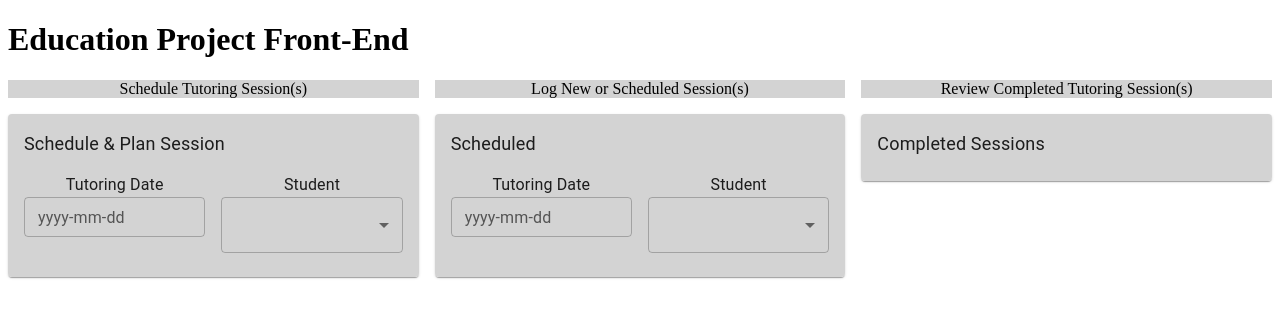
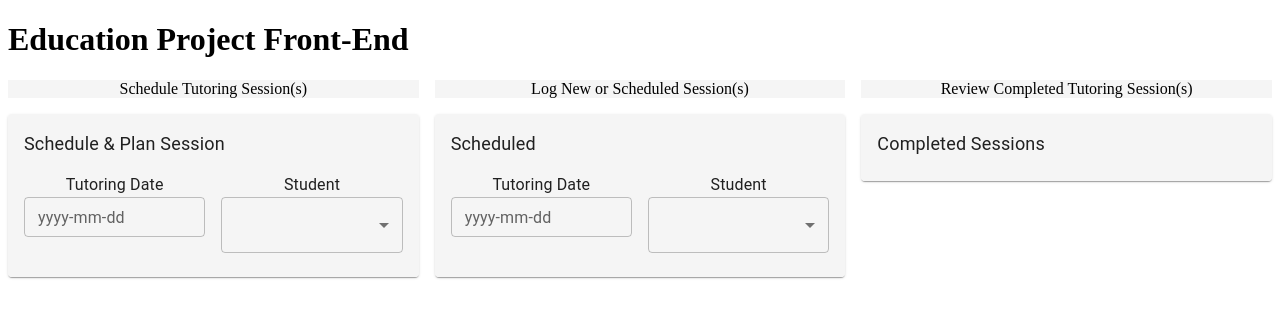
Before and after one commit to Hack4Impact-BU/Education-Project, a React (Create React App) app in the folder client/: page / in a window 1280 px wide. Shown: the top 318 px of the page. Built offline with nearby package versions, Linux system fonts and the light colour scheme.

Commit message:
changed color of the cards

```diff
--- a/client/src/Homepage.js
+++ b/client/src/Homepage.js
@@ -10,24 +10,25 @@ import InputLabel from '@mui/material/InputLabel'
 import Table from '@mui/material/Table'
 
 
+
 class Homepage extends React.Component {
     render() {
         return (
             <Box sx = {{flexGrow: 1}}>
             <Grid container spacing={2}>
                 <Grid item xs={4}>
-                    <div style={{backgroundColor:"lightGray", textAlign:'center'}}>Schedule Tutoring Session(s)</div>
+                    <div style={{backgroundColor:"WhiteSmoke", textAlign:'center'}}>Schedule Tutoring Session(s)</div>
                 </Grid>
                 <Grid item xs={4}>
-                <div style={{backgroundColor:"lightGray", textAlign:'center'}}>Log New or Scheduled Session(s)</div>
+                <div style={{backgroundColor:"WhiteSmoke", textAlign:'center'}}>Log New or Scheduled Session(s)</div>
                 </Grid>
                 <Grid item xs={4}>
-                <div style={{backgroundColor:"lightGray", textAlign:'center'}}>Review Completed Tutoring Session(s)</div>
+                <div style={{backgroundColor:"WhiteSmoke", textAlign:'center'}}>Review Completed Tutoring Session(s)</div>
                 </Grid>
 
                 <Grid item xs={4}>
                 <Card>
-                    <CardContent style={{backgroundColor:"LightGray"}}>
+                    <CardContent style={{backgroundColor:"WhiteSmoke"}}>
                         <Grid container spacing={2}>
                             <Grid item xs={12}>
                                 <Typography sx={{fontSize: 18}}>Schedule & Plan Session</Typography>
@@ -35,7 +36,7 @@ class Homepage extends React.Component {
                             </Grid>
                             <Grid item xs={6}>
                                 <Typography sx={{fontSize: 16}} align="center">Tutoring Date</Typography>
-                                <TextField id="outlined-basic" inputProps={{ style: {textAlign:'center'} }} label="yyyy-mm-dd" size="small" ></TextField>
+                                <TextField id="outlined-basic"  InputProps={{ inputProps: { style: {textAlign: "center"}}}}label="yyyy-mm-dd" size="small" ></TextField>
                             </Grid>
                             <Grid item xs={6}>
                                 <Typography sx={{fontSize: 16}} align="center">Student</Typography>
@@ -54,7 +55,7 @@ class Homepage extends React.Component {
                 </Grid>
                 <Grid item xs={4}>
                 <Card>
-                <CardContent style={{backgroundColor:"LightGray"}}>
+                <CardContent style={{backgroundColor:"WhiteSmoke"}}>
                         <Grid container spacing={2}>
                             <Grid item xs={12}>
                                 <Typography sx={{fontSize: 18}}>Scheduled</Typography>
@@ -82,7 +83,7 @@ class Homepage extends React.Component {
 
                 <Grid item xs={4}>
                 <Card>
-                    <CardContent style={{backgroundColor:"LightGray"}}>
+                    <CardContent style={{backgroundColor:"WhiteSmoke"}}>
                     <Grid container spacing={2}>
                             <Grid item xs={12}>
                                 <Typography sx={{fontSize: 18}}>Completed Sessions</Typography>
```
